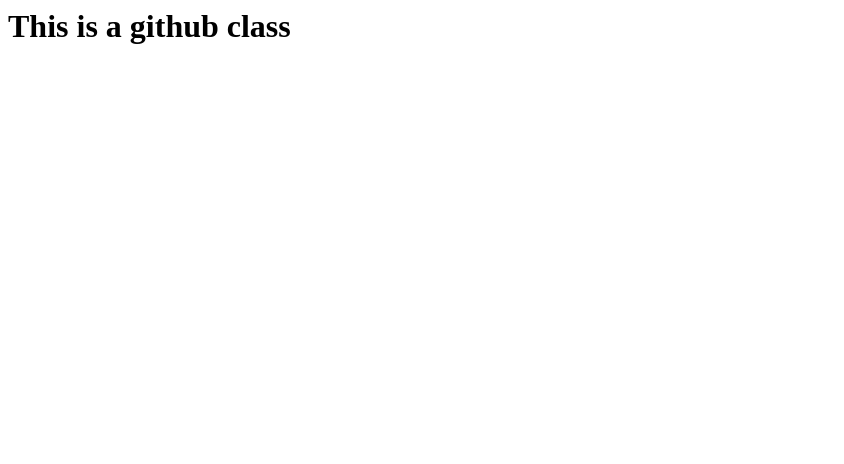
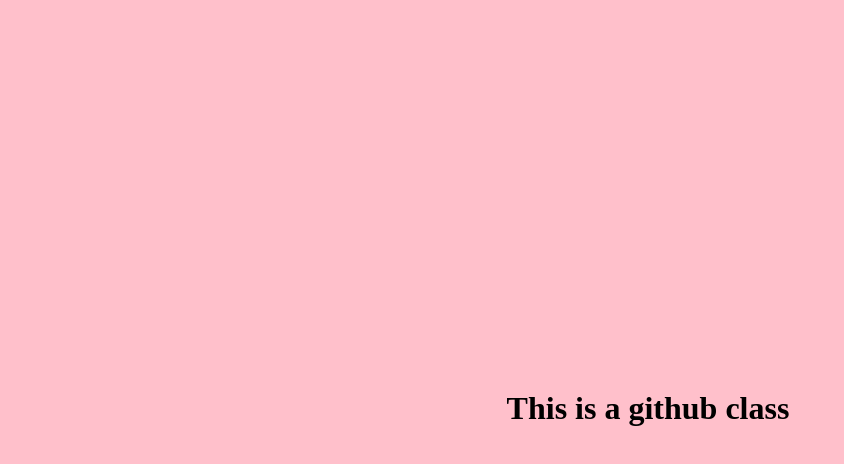
Before and after one commit to OpeyemiAkinwumi/danielsclass, a plain HTML site: page index.html in a window 1280 px wide. Shown: the whole page, without its empty margins (0-844 px from the left). Drawn offline with Linux system fonts and the light colour scheme.

Commit message:
Added style and script

```diff
--- a/index.html
+++ b/index.html
@@ -3,6 +3,7 @@
     <meta charset="UTF-8" />
     <meta name="viewport" content="width=device-width, initial-scale=1.0" />
     <title>Hello</title>
+    <link rel="stylesheet" href="style.css">
   </head>
   <body>
     <h1>This is a github class</h1>
--- /dev/null
+++ b/style.css
@@ -0,0 +1,8 @@
+body {
+  width: 100%;
+  height: 100vh;
+  background-color: pink;
+  display: flex;
+  justify-content: center;
+  align-items: center;
+}
```
Also changed, not shown: script.js (added).
